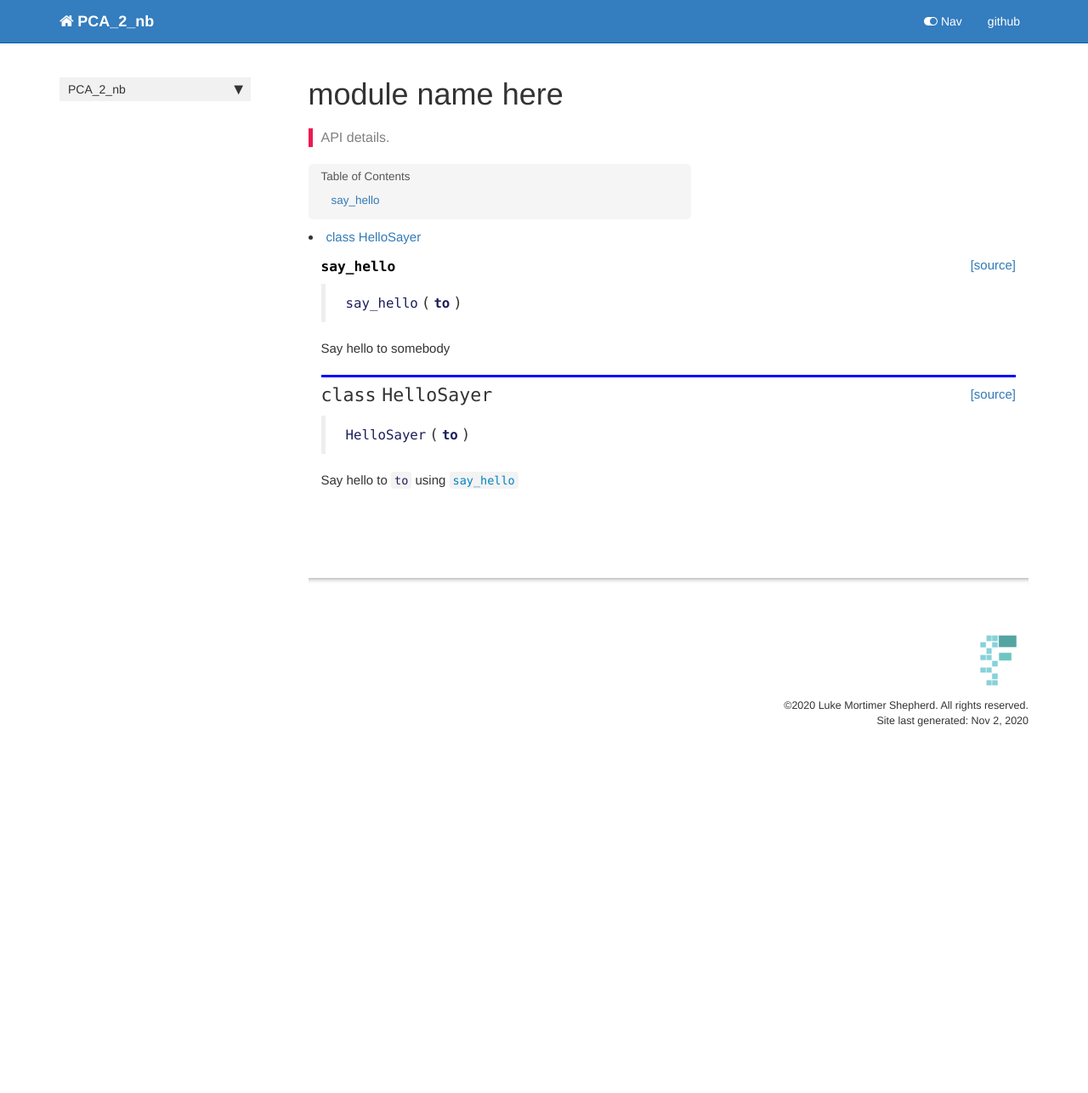
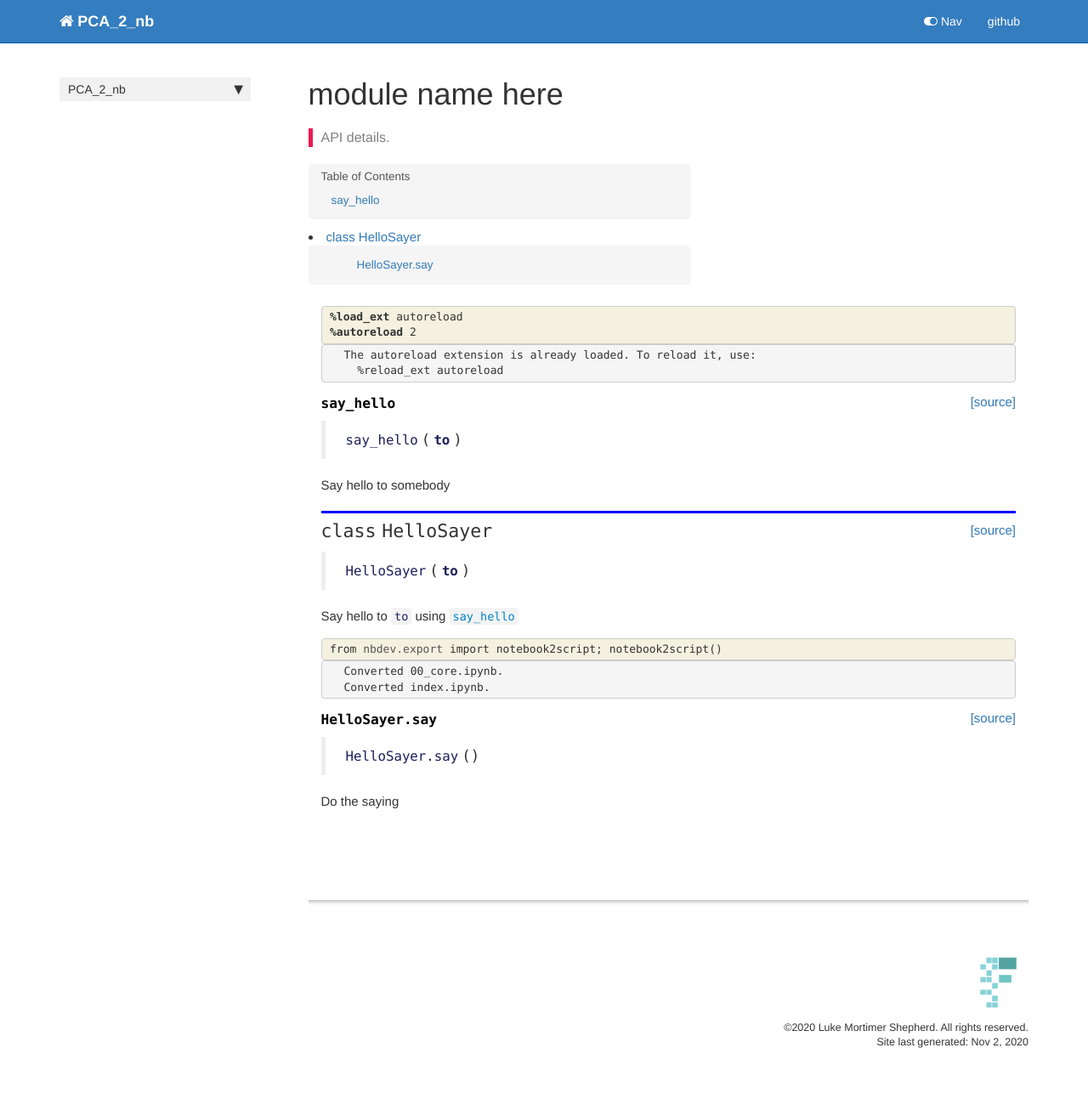
Before and after one commit to lukemshepherd/PCA2, a Jekyll site: the page built from docs/core.html, in a window 1280 px wide. Shown: the whole page at 85% size. Built offline with Jekyll 4.4.1, drawn with Linux system fonts in a browser that asks for light colours; nearby versions of some CDN libraries; comment, search, counter and statistics services are not loaded; before the commit the page ends 908 px from its top, so only the background shows below that.

Commit message:
meathod docs

```diff
--- a/docs/core.html
+++ b/docs/core.html
@@ -25,6 +25,39 @@
     {% raw %}
 
 <div class="cell border-box-sizing code_cell rendered">
+
+</div>
+    {% endraw %}
+
+    {% raw %}
+
+<div class="cell border-box-sizing code_cell rendered">
+<div class="input">
+
+<div class="inner_cell">
+    <div class="input_area">
+<div class=" highlight hl-ipython3"><pre><span></span><span class="o">%</span><span class="k">load_ext</span> autoreload
+<span class="o">%</span><span class="k">autoreload</span> 2
+</pre></div>
+
+    </div>
+</div>
+</div>
+
+<div class="output_wrapper">
+<div class="output">
+
+<div class="output_area">
+
+<div class="output_subarea output_stream output_stdout output_text">
+<pre>The autoreload extension is already loaded. To reload it, use:
+  %reload_ext autoreload
+</pre>
+</div>
+</div>
+
+</div>
+</div>
 
 </div>
     {% endraw %}
@@ -93,4 +126,61 @@
 </div>
     {% endraw %}
 
+    {% raw %}
+
+<div class="cell border-box-sizing code_cell rendered">
+<div class="input">
+
+<div class="inner_cell">
+    <div class="input_area">
+<div class=" highlight hl-ipython3"><pre><span></span><span class="kn">from</span> <span class="nn">nbdev.export</span> <span class="kn">import</span> <span class="n">notebook2script</span><span class="p">;</span> <span class="n">notebook2script</span><span class="p">()</span>
+</pre></div>
+
+    </div>
 </div>
+</div>
+
+<div class="output_wrapper">
+<div class="output">
+
+<div class="output_area">
+
+<div class="output_subarea output_stream output_stdout output_text">
+<pre>Converted 00_core.ipynb.
+Converted index.ipynb.
+</pre>
+</div>
+</div>
+
+</div>
+</div>
+
+</div>
+    {% endraw %}
+
+    {% raw %}
+
+<div class="cell border-box-sizing code_cell rendered">
+
+<div class="output_wrapper">
+<div class="output">
+
+<div class="output_area">
+
+
+<div class="output_markdown rendered_html output_subarea ">
+<h4 id="HelloSayer.say" class="doc_header"><code>HelloSayer.say</code><a href="https://github.com/lukemshepherd/PCA_2_nb/tree/master/PCA_2_nb/core.py#L15" class="source_link" style="float:right">[source]</a></h4><blockquote><p><code>HelloSayer.say</code>()</p>
+</blockquote>
+<p>Do the saying</p>
+
+</div>
+
+</div>
+
+</div>
+</div>
+
+</div>
+    {% endraw %}
+
+</div>
```
Also changed, not shown: 1 other file.
